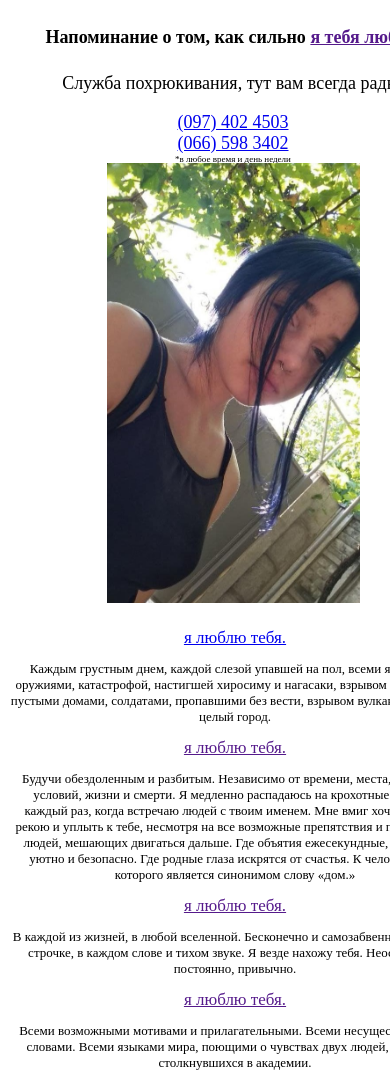
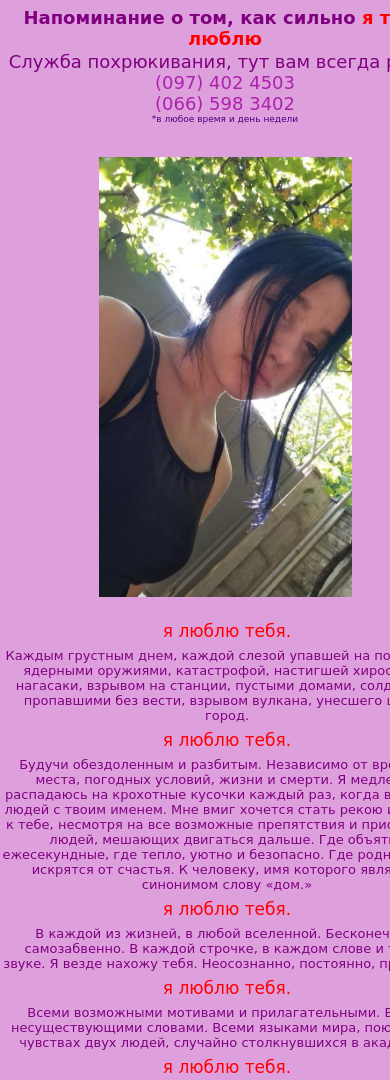
Before and after one commit to fakeoleg/Viita, a plain HTML site: page index.html in a window 390 px wide. Shown: the top 1080 px of the page. Drawn offline with Linux system fonts and the light colour scheme.

Commit message:
Update style.css

```diff
--- a/css/style.css
+++ b/css/style.css
@@ -1,150 +1,103 @@
 * {
-    transition: all .2s;
+    padding: 0;
+    margin: 0;
+    font-family: Snell Roundhand, cursive;
+}
+
+.wrapper {
+    width: 1474px;
+}
+
+.clear {
+    clear: both;
+}
+
+body {
+    background: plum;
+    color: purple;
+}
+
+.header {
+    width: 100%;
+    height: 70px;
+}
+
+#lifeislove {
+    color: red;
+}
+
+.loveubaby {
+    padding-right: 10px;
+}
+
+#lvu {
+    margin: 7px;
+    text-align: center;
+    color: red;
+    font-size: 17px;
 }
 
 
-@media only screen and (max-width: 992px) {
-    h3 {
-        font-size: 16px;
+a {
+    text-decoration: none;
+    color: rgb(174, 32, 174);
 }
 
-    .wrapper {
-        width: 991px;
+h1 {
+    text-align: center;
 }
-    .header {
-        height: 65px;
+
+.hidebar {
+    width: 69.9%;
+    height: 100px;
+    float: left;
+    margin-top: 4px;
 }
-    .hidebar {
-        width: 60%;
+
+.nomer {
+    width: 30%;
+    height: 100px;
+    float: right;
+    margin-top: 4px;
+    text-align: right;
 }
-    .nomer{
 
-        width: 39.5%;
+.tel1 {
+    padding: 10px;
 }
+
+.tletex {
+    font-size: 8px;
+    color: indigo;
+    padding-right: 10px;
+}
+
 .leftbar {
-        width: 32%;
-        height: 450px;
+    width: 25%;
+    height: 500px;
+    margin-top: 5px;
+    float: left;
 }
 
 img {
-        height: 450px;
-        padding: 25px;
+    height: 500px;
+    margin: 10px;
+    text-align: center;
 }
 
 .content {
-        width: 67%;
-        height: 450px;
-    }
-    .navig {
-        height: 110px;
-    }
-}
-
-@media only screen and (max-width: 768px) {
-    h3 {
-        font-size: 13px;
-    }
-
-    .tletex {
-        font-size: 6.5px;
-        padding: 5px;
-    }
-
-    .wrapper{
-        width: 767px;
-    }
-    .header {
-        font-size: 13px;
-        height: 40px;
-    }
-
-    .nomer{
-        font-size: 14px;
-    }
-
-    .tel1 {
-        font-size: 14px;
-        padding-top: 10px;
-    }
-
-    img {
-        height: 350px;
-        padding: 25px;
-    }
-
-    .content {
-        font-size: 15px;
-        padding: 2px;
-    }
-    .navig {
-        height: 110px;
-    }
-}
-
-@media only screen and (max-width: 480px) {
-    .wrapper {
-        width: 450px;
-    }
-    .header {
-        height: 40px;
-        font-size: 9px;
-        text-align: center;
-        font-weight: 1200;
-        padding-top: 7px;
-    }
-    .hidebar {
-        width: 0%;
-        padding: 0;
-        margin: 0;
-    }
-    .nomer{
-        width: 100%;
-        height: 90px;
-        text-align: center;
-    }
-
-    h3 {
-        font-size: 18px;
-        font-weight: 400;
-    }
-
-    .tel1 {
-        font-size: 18px;
-        padding: 15px;
-    }
-
-    .tletex {
-        font-size: 9px;
-        padding: 0;
-        margin: 0;
-    }
-
-    .leftbar {
-        height: 450px;
-        width: 100%;
-        float: none;
-    }
-
-    .img1 {
-        display: block;
-        margin-left: auto;
-        margin-right: auto;
-        height: 440px;
-        padding: 0px 0px;
-    }
-
-    .content {
-        width: 100%;
-        float: none;
-        font-size: 13px;
-        text-align: center;
+    width: 74%;
+    height: 500px;
+    margin-top: 5px;
+    float: right;
 }
 
 .lifeislove {
-        font-size: 17px;
+    color: red;
 }
 
 .navig {
-        height: 100px;
+    width: 100%;
+    height:13.8vmin;
+    margin-top: 5px;
 }
-}
```
Lines whose indentation alone changed are shown as unchanged.
